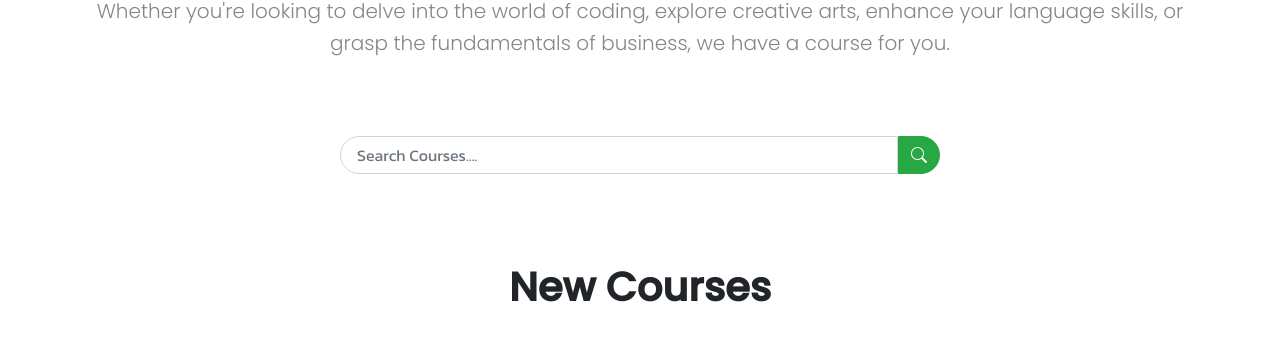
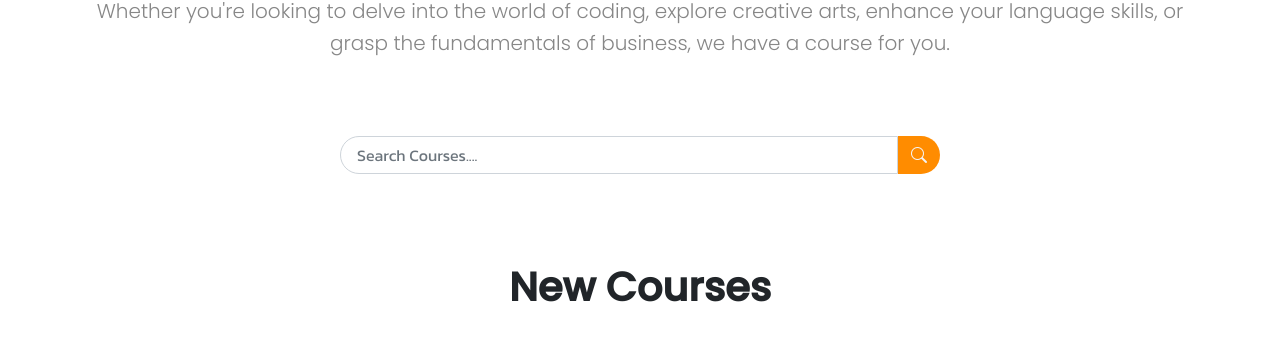
Before and after one commit to Anuj-Bhaladhare/Learning-Hub, a plain HTML site: page index.html in a window 1280 px wide. Shown: the part 1040-1378 px from the top of the page. Drawn offline with nearby package versions, Linux system fonts and the light colour scheme; a web font is replaced by a local one.

Commit message:
redesign search-bar

```diff
--- a/index.html
+++ b/index.html
@@ -206,7 +206,7 @@
 
         <form class="d-flex mx-auto " style="width: 600px; margin-top: 6%;" role="search">
             <input class="form-control me-2 rounded-start p-3" style="border-top-left-radius: 19px; border-bottom-left-radius: 19px; border-top-right-radius: 0%; border-bottom-right-radius: 0%;" type="search" placeholder="Search Courses...." aria-label="Search">
-            <button class="btn btn-success " style="border-top-left-radius: 0%;border-bottom-left-radius: 0%; border-top-right-radius: 19px; border-bottom-right-radius: 19px;" type="submit"><i class="bi-search"></i></button>
+            <button class="btn " style=" background-color: darkorange; color: whitesmoke; border-top-left-radius: 0%;border-bottom-left-radius: 0%; border-top-right-radius: 19px; border-bottom-right-radius: 19px;" type="submit"><i class="bi-search"></i></button>
         </form>
 
 
```
